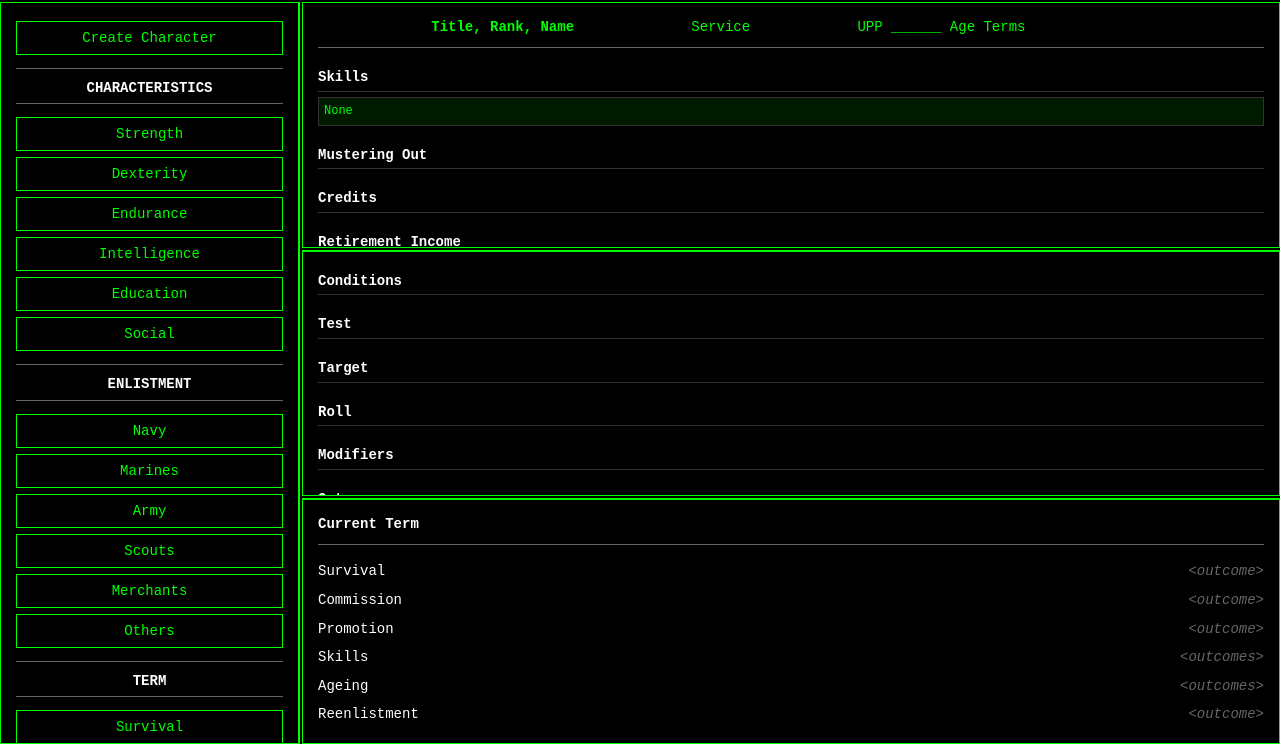
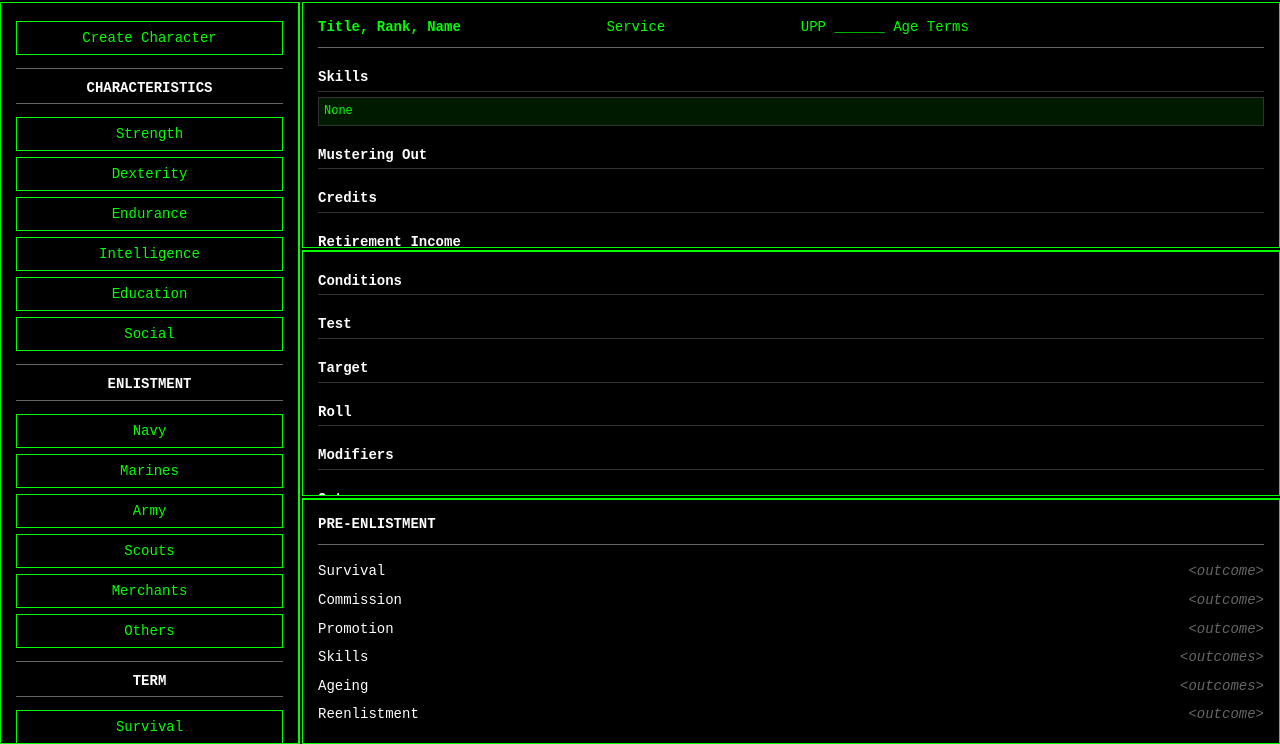
Before and after one commit to mg-open-apprentice/classic-traveller-character-generator-1985, a Flask app: page / in a window 1280 px wide. Shown: the part 56-800 px from the top of the page. Run offline with Flask 3, Linux system fonts and the light colour scheme.

Commit message:
Improve term report formatting and display consistency
- Update term panel to show dynamic titles (PRE-ENLISTMENT → CURRENT TERM X)
- Standardize all term outcomes to use consistent formatting patterns
- Add comma separation for skills and characteristic boosts
- Right-justify Commission, Skills, and Ageing outcomes
- Fix Commission display to remain visible after commissioning
- Update mustering out report with proper categorization
- Include characteristic increases in Skills display
- Improve ageing display with proper color coding
- Remove duplicate title elements

🤖 Generated with [Claude Code](https://claude.ai/code)

Co-Authored-By: Claude <noreply@anthropic.com>

```diff
--- a/static/script.js
+++ b/static/script.js
@@ -58,13 +58,16 @@ let remainingCharButtons = 6;
 document.getElementById('create-character-btn').onclick = function() {
     fetch('/api/create_character', {method: 'POST'})
         .then(res => res.json())
-        .then(data => {
+        .then(async data => {
             // Display the generated name as the third item in the top line
             document.getElementById('char-name').textContent = data.name;
             document.getElementById('char-age').textContent = 'Age: ' + data.age;
             document.getElementById('char-terms').textContent = 'Terms: ' + data.terms_served;
             document.getElementById('upp-string').textContent = data.upp || '______';
             document.getElementById('char-service').textContent = 'Service';
+
+            // Initialize character name display (no rank initially)
+            await updateCharacterNameWithRank(data.name);
 
             // Update term panel if character data is provided
             if (data.character) {
@@ -121,14 +124,14 @@ setupCharacteristicButton('education-btn', 'education');
 setupCharacteristicButton('social-btn', 'social');
 
 function setupEnlistmentButton(btnId, serviceName) {
-    document.getElementById(btnId).onclick = function() {
-        fetch('/api/enlist', {
+    document.getElementById(btnId).onclick = async function() {
+        try {
+            const res = await fetch('/api/enlist', {
                 method: 'POST',
                 headers: {'Content-Type': 'application/json'},
                 body: JSON.stringify({service: serviceName})
-        })
-        .then(res => res.json())
-        .then(data => {
+            });
+            const data = await res.json();
             // Hide all enlistment buttons
             document.getElementById('navy-btn').style.display = 'none';
             document.getElementById('marines-btn').style.display = 'none';
@@ -144,7 +147,7 @@ function setupEnlistmentButton(btnId, serviceName) {
                 document.getElementById('char-service').textContent = `${service} ${capitalizedOutcome}`;
 
                 const name = document.getElementById('char-name').textContent;
-                updateRankDisplay(0, '');
+                await updateRankDisplay(0);
 
                 // Populate the event-record middle panel
                 const result = data.enlistment_result;
@@ -173,7 +176,10 @@ function setupEnlistmentButton(btnId, serviceName) {
             } else {
                 alert(data.error || "Enlistment failed.");
             }
-        });
+        } catch (error) {
+            console.error('Error during enlistment:', error);
+            alert('Error during enlistment');
+        }
     };
 }
 
@@ -184,9 +190,17 @@ setupEnlistmentButton('scouts-btn', 'Scouts');
 setupEnlistmentButton('merchants-btn', 'Merchants');
 setupEnlistmentButton('others-btn', 'Others');
 
-function updateRankDisplay(rank, rankTitle) {
-    document.getElementById('char-rank').textContent = rankTitle ? rankTitle : '';
+async function updateRankDisplay(rank) {
+    const rankTitle = await getRankTitle();
     document.getElementById('char-rank-number').textContent = (rank && rank > 0) ? `Rank: ${rank}` : '';
+
+    // Also update character name with rank title
+    const charNameElement = document.getElementById('char-name');
+    const currentName = charNameElement.textContent;
+    // Extract just the character name (assume it's the last two words: FirstName LastName)
+    const nameParts = currentName.trim().split(/\s+/);
+    const baseName = nameParts.slice(-2).join(' '); // Get last two words
+    await updateCharacterNameWithRank(baseName);
 }
 
 // Add click handlers for demonstration purposes
@@ -326,7 +340,7 @@ document.getElementById('survival-btn').onclick = function() {
             // Update rank display if character has rank information
             if (data.character && data.character.rank !== undefined) {
                 const career = data.character.career || '';
-                updateRankDisplay(data.character.rank, getRankTitle(career, data.character.rank));
+                updateRankDisplay(data.character.rank);
             }
 
             // ADD: Update term panel with latest character data
@@ -384,7 +398,7 @@ document.getElementById('commission-btn').onclick = function() {
 
             // If commissioned, update rank display and show promotion button
             if (result.success && result.rank !== undefined) {
-                updateRankDisplay(result.rank, getRankTitle(result.career, result.rank));
+                updateRankDisplay(result.rank);
                 // Show promotion button
                 document.getElementById('promotion-btn').style.display = 'inline-block';
             }
@@ -409,7 +423,7 @@ document.getElementById('commission-btn').onclick = function() {
             // Update rank display if character has rank information
             if (data.character && data.character.rank !== undefined) {
                 const career = data.character.career || '';
-                updateRankDisplay(data.character.rank, getRankTitle(career, data.character.rank));
+                updateRankDisplay(data.character.rank);
             }
 
             // ADD: Update term panel with latest character data
@@ -427,15 +441,33 @@ document.getElementById('commission-btn').onclick = function() {
     });
 };
 
-// Helper to get rank title (you may want to adjust this mapping)
-function getRankTitle(career, rank) {
-    // Example mapping for Navy, expand as needed
-    const navyRanks = ["", "Ensign", "Lieutenant", "Lt Cmdr", "Commander", "Captain", "Admiral"];
-    if (career === "Navy" && rank >= 1 && rank < navyRanks.length) {
-        return navyRanks[rank];
-    }
-    // Add mappings for other careers as needed
+// Helper to get rank title from server
+async function getRankTitle() {
+    try {
+        const response = await fetch('/api/get_rank_title', {
+            method: 'POST',
+            headers: {'Content-Type': 'application/json'}
+        });
+        const data = await response.json();
+        if (data.success) {
+            return data.rank_title;
+        }
+    } catch (error) {
+        console.error('Error fetching rank title:', error);
+    }
     return "";
+}
+
+// Function to update character name display with rank title
+async function updateCharacterNameWithRank(characterName) {
+    const rankTitle = await getRankTitle();
+    const charNameElement = document.getElementById('char-name');
+
+    if (rankTitle && rankTitle.trim() !== '') {
+        charNameElement.textContent = `${rankTitle} ${characterName}`;
+    } else {
+        charNameElement.textContent = characterName;
+    }
 }
 
 document.getElementById('promotion-btn').onclick = function() {
@@ -476,7 +508,7 @@ document.getElementById('promotion-btn').onclick = function() {
 
             // If promoted, update rank display
             if (result.success && result.rank !== undefined) {
-                updateRankDisplay(result.rank, getRankTitle(result.career, result.rank));
+                updateRankDisplay(result.rank);
             }
 
             // Update skill eligibility counter if present
@@ -497,7 +529,7 @@ document.getElementById('promotion-btn').onclick = function() {
             // Update rank display if character has rank information
             if (data.character && data.character.rank !== undefined) {
                 const career = data.character.career || '';
-                updateRankDisplay(data.character.rank, getRankTitle(career, data.character.rank));
+                updateRankDisplay(data.character.rank);
             }
 
             // ADD: Update term panel with latest character data
@@ -581,7 +613,7 @@ function setupSkillButton(btnId, tableChoice) {
                 // Update rank display if character has rank information
                 if (data.character && data.character.rank !== undefined) {
                     const career = data.character.career || '';
-                    updateRankDisplay(data.character.rank, getRankTitle(career, data.character.rank));
+                    updateRankDisplay(data.character.rank);
                 }
             } else {
                 alert(data.error || 'Skill resolution failed.');
@@ -821,6 +853,13 @@ function updateTermPanel(character) {
         moEl.innerHTML = '';
     }
 
+    // Update the static term title regardless of which report is showing
+    const staticTitle = document.querySelector('.term-title');
+    if (staticTitle) {
+        const currentTerm = getCurrentTermNumber(character);
+        staticTitle.textContent = `CURRENT TERM ${currentTerm}`;
+    }
+
     // If mustering out, replace the term report with the mustering out report
     const termRecord = document.querySelector('.term-record');
     let moDiv = document.getElementById('mustering-out-summary');
@@ -835,31 +874,20 @@ function updateTermPanel(character) {
             moDiv.className = 'section';
             termRecord.appendChild(moDiv);
         }
-        // Format the mustering out report
+        // Format the mustering out report in four categories like term panel
         const mo = character.mustering_out_benefits;
-        let summary = `<strong>Mustering Out Results:</strong><br>`;
-        summary += `Cash: <span style="color:lime;">Cr${mo.cash ? mo.cash.toLocaleString() : 0}</span><br>`;
-        if (mo.items && mo.items.length > 0) {
-            summary += `Items: <span style="color:cyan;">${mo.items.join(', ')}</span><br>`;
-        }
-        if (mo.characteristic_boosts && Object.keys(mo.characteristic_boosts).length > 0) {
-            summary += `Stat Boosts: <span style="color:orange;">`;
-            summary += Object.entries(mo.characteristic_boosts).map(([stat, val]) => `${stat}+${val}`).join(', ');
-            summary += `</span><br>`;
-        }
-        if (mo.cash_roll_details && mo.cash_roll_details.length > 0) {
-            summary += `<em>Cash Rolls:</em> `;
-            summary += mo.cash_roll_details.map(r => r.total_roll).join(', ') + '<br>';
-        }
-        if (mo.benefit_roll_details && mo.benefit_roll_details.length > 0) {
-            summary += `<em>Benefit Rolls:</em> `;
-            summary += mo.benefit_roll_details.map(r => r.benefit).join(', ') + '<br>';
-        }
+        let summary = `<div class="term-title" style="color:#fff; font-weight:bold; border-bottom:1px solid #333; padding-bottom:3px; margin-bottom:10px;">MUSTERING OUT REPORT</div>`;
+        summary += `<div class="term-item"><span class="term-action">Benefits</span><span class="term-outcome"><span style="color:#00ffff; font-weight:bold;">${mo.items && mo.items.length > 0 ? mo.items.join(', ').toUpperCase() : 'NONE'}</span></span></div>`;
+        summary += `<div class="term-item"><span class="term-action">Personal</span><span class="term-outcome"><span style="color:#ff6600; font-weight:bold;">${mo.characteristic_boosts && Object.keys(mo.characteristic_boosts).length > 0 ? Object.entries(mo.characteristic_boosts).map(([stat, val]) => `${stat.toUpperCase()}+${val}`).join(', ') : 'NONE'}</span></span></div>`;
+        summary += `<div class="term-item"><span class="term-action">Cash</span><span class="term-outcome"><span style="color:#00ff00; font-weight:bold;">CR${mo.cash ? mo.cash.toLocaleString() : 0}</span></span></div>`;
+        summary += `<div class="term-item"><span class="term-action">Retirement Pay</span><span class="term-outcome"><span style="color:#ffff00; font-weight:bold;">${mo.retirement_pay ? `CR${mo.retirement_pay.toLocaleString()}` : 'NONE'}</span></span></div>`;
         moDiv.innerHTML = summary;
         return;
     } else {
         // If not mustered out, remove the mustering out summary if present
         if (moDiv) moDiv.remove();
+
+        // Title is already updated in updateCharacterDisplay function
     }
 
     // Update term outcomes in bottom panel (only if not mustered out)
@@ -903,6 +931,11 @@ function updateSkillsDisplay(character) {
     }
 }
 
+// Helper function to get current term number
+function getCurrentTermNumber(character) {
+    return character.terms_served || 1; // Use actual terms_served, default to 1 if not set
+}
+
 // Improve the ageing display in the term outcomes
 function updateTermOutcomes(character) {
     // Get the current term number - show the LATEST term by default
@@ -911,11 +944,7 @@ function updateTermOutcomes(character) {
     // FIXED: Define targetTerm outside the if block to fix scope issue
     const targetTerm = currentTerm; // Show the latest term
 
-    // UPDATE: Show the term number in the header
-    const termTitle = document.querySelector('.term-title');
-    if (termTitle) {
-        termTitle.textContent = `Current Term (${currentTerm})`;
-    }
+    // Title is now updated earlier in updateCharacterDisplay function
 
     // ADD BACK: Initialize termEvents object
     const termEvents = {
@@ -970,7 +999,7 @@ function updateTermOutcomes(character) {
                 termEvents.commission = event;
             } else if (event.event_type === 'promotion_check') {
                 termEvents.promotion = event;
-            } else if (event.event_type === 'skill_resolution' && event.result_type === 'skill_gain') {
+            } else if (event.event_type === 'skill_resolution' && (event.result_type === 'skill_gain' || event.result_type === 'characteristic_increase')) {
                 termEvents.skills.push(event);
             } else if (event.event_type === 'ageing_check') {
                 termEvents.ageing = event;
@@ -1024,14 +1053,9 @@ function updateTermOutcomes(character) {
     // Update the term outcomes in the LOWER PANEL
     updateLowerPanelOutcome('Survival', termEvents.survival);
 
-    // Only show Commission if character is not already commissioned
-    if (!isCommissioned) {
+    // Always show Commission like Survival and Promotion
     showLowerPanelOutcome('Commission');
     updateLowerPanelOutcome('Commission', termEvents.commission);
-    } else {
-        // Hide the Commission line if character is already commissioned
-        hideLowerPanelOutcome('Commission');
-    }
 
     updateLowerPanelOutcome('Promotion', termEvents.promotion);
     updateLowerPanelOutcome('Skills', termEvents.skills);
@@ -1083,13 +1107,13 @@ function updateLowerPanelOutcome(actionName, event) {
             content += ` <span style="color:#00ffff;">[+${event.modifier}]</span>`;
         }
     } else if (actionName === 'Commission') {
-        if (event.success) {
-            content = `<span style="color:#00ff00; font-weight:bold;">COMMISSIONED</span>`;
-            if (event.rank !== undefined) {
+        const outcome = event.success ? 'commissioned' : 'failed';
+        let color = event.success ? '#00ff00' : '#ff0000';
+
+        content = `<span style="color:${color}; font-weight:bold;">${outcome.toUpperCase()}</span>`;
+
+        if (event.success && event.rank !== undefined) {
             content += ` <span style="color:#00ffff;">(Rank ${event.rank})</span>`;
-            }
-        } else {
-            content = `<span style="color:#ff0000; font-weight:bold;">FAILED</span>`;
         }
 
         // Show roll details
@@ -1100,13 +1124,13 @@ function updateLowerPanelOutcome(actionName, event) {
             content += ` <span style="color:#00ffff;">[+${event.modifier}]</span>`;
         }
     } else if (actionName === 'Promotion') {
-        if (event.success) {
-            content = `<span style="color:#00ff00; font-weight:bold;">PROMOTED</span>`;
-            if (event.rank !== undefined) {
+        const outcome = event.success ? 'promoted' : 'failed';
+        let color = event.success ? '#00ff00' : '#ff0000';
+
+        content = `<span style="color:${color}; font-weight:bold;">${outcome.toUpperCase()}</span>`;
+
+        if (event.success && event.rank !== undefined) {
             content += ` <span style="color:#00ffff;">(Rank ${event.rank})</span>`;
-            }
-        } else {
-            content = `<span style="color:#ff0000; font-weight:bold;">FAILED</span>`;
         }
 
         // Show roll details
@@ -1118,51 +1142,55 @@ function updateLowerPanelOutcome(actionName, event) {
         }
     } else if (actionName === 'Skills') {
         if (Array.isArray(event) && event.length > 0) {
-            const skillNames = event.map(skill => skill.skill_gained || skill.result_type).filter(Boolean);
-            content = `<span style="color:#00ffff; font-weight:bold;">${skillNames.join(', ')}</span>`;
-
-            // Show roll details for each skill
-            event.forEach(skill => {
-                if (skill.roll !== undefined) {
-                    content += `<br><span style="color:#ffff00; font-size:0.9em;">${skill.skill_gained || skill.result_type}: (${skill.roll})</span>`;
-                }
-            });
-        } else {
-            content = `<span style="color:gray;">None</span>`;
+            const skillDisplays = event.map(skill => {
+                if (skill.result_type === 'characteristic_increase') {
+                    // Handle characteristic increases like "+1 EDU"
+                    const charName = skill.skill_gained || `${skill.characteristic.charAt(0).toUpperCase() + skill.characteristic.slice(1).toLowerCase()} +1`;
+                    return charName;
+                } else {
+                    // Handle regular skills
+                    const skillName = skill.skill_gained || skill.result_type;
+                    const levelGain = skill.level_gain || '+1';
+                    return `${skillName} ${levelGain}`;
+                }
+            }).filter(Boolean);
+            const outcome = skillDisplays.join(', ');
+            let color = '#00ffff'; // Cyan for skills gained
+
+            content = `<span style="color:${color}; font-weight:bold;">${outcome}</span>`;
+        } else {
+            const outcome = 'none this term';
+            let color = 'gray';
+            content = `<span style="color:${color}; font-weight:bold;">${outcome.toUpperCase()}</span>`;
         }
     } else if (actionName === 'Ageing') {
         if (event.age_increase !== undefined) {
-            content = `<span style="color:#ffff00; font-weight:bold;">Age ${event.previous_age}→${event.current_age}</span>`;
-
             if (event.ageing_effects && event.ageing_effects.length > 0) {
-                content += `<br><span style="color:#ff6600;">${event.ageing_effects.join(', ')}</span>`;
-            } else {
-                content += `<br><span style="color:#00ff00;">No effects</span>`;
-            }
-
-            // Show ageing roll details if available
-            if (event.roll !== undefined && event.target !== undefined) {
-                content += `<br><span style="color:#ffff00;">Ageing roll: (${event.roll}/${event.target})</span>`;
-            }
-        } else {
-            content = `<span style="color:#00ff00;">No effects</span>`;
+                const effects = event.ageing_effects.join(', ');
+                content = `<span style="color:#ff6600; font-weight:bold;">${effects.toUpperCase()}</span> <span style="color:#ffff00; font-weight:bold;">AGE ${event.current_age}</span>`;
+            } else {
+                content = `<span style="color:#00ff00; font-weight:bold;">NO EFFECTS</span> <span style="color:#ffff00; font-weight:bold;">AGE ${event.current_age}</span>`;
+            }
+        } else {
+            const outcome = 'no effects';
+            let color = '#00ff00'; // Lime green
+            content = `<span style="color:${color}; font-weight:bold;">${outcome.toUpperCase()}</span>`;
         }
     } else if (actionName === 'Reenlistment') {
-        if (event.continue_career) {
-            content = `<span style="color:#00ff00; font-weight:bold;">REENLISTED</span>`;
-        } else {
-            const outcome = event.outcome || 'unknown';
-            let color = '#ff6600'; // Orange
-            if (outcome === 'discharged') color = '#ff0000'; // Red
+        const outcome = event.continue_career ? 'reenlisted' : (event.outcome || 'unknown');
+        let color = 'gray';
+        if (outcome === 'reenlisted') color = '#00ff00'; // Bright green
         else if (outcome === 'retired') color = '#ff6600'; // Orange
-            else if (outcome === 'medical_discharge') color = '#ff0000'; // Red
+        else if (outcome === 'discharged' || outcome === 'medical_discharge') color = '#ff0000'; // Red
 
         content = `<span style="color:${color}; font-weight:bold;">${outcome.toUpperCase()}</span>`;
-        }
 
         // Show roll details
         if (event.roll !== undefined && event.target !== undefined) {
             content += ` <span style="color:#ffff00;">(${event.roll}/${event.target})</span>`;
+        }
+        if (event.modifier !== undefined && event.modifier !== 0) {
+            content += ` <span style="color:#00ffff;">[+${event.modifier}]</span>`;
         }
     }
 
@@ -1312,17 +1340,18 @@ function updateTermItem(itemName, event, ageingDetailsByTerm = null) {
         }
     } else if (itemName === 'Skills') {
         if (Array.isArray(event) && event.length > 0) {
+            // Only show skills gained in this specific term, not all career skills
             const skillNames = event.map(skill => skill.skill_gained || skill.result_type).filter(Boolean);
             content += `<span style="color:#00ffff; font-weight:bold;">${skillNames.join(', ')}</span>`;
 
-            // Show roll details for each skill
+            // Show roll details for each skill gained this term
             event.forEach(skill => {
                 if (skill.roll !== undefined) {
                     content += `<br><span style="color:#ffff00; font-size:0.9em;">${skill.skill_gained || skill.result_type}: (${skill.roll})</span>`;
                 }
             });
         } else {
-            content = `<span style="color:gray;">None</span>`;
+            content += `<span style="color:gray;">None this term</span>`;
         }
     } else if (itemName === 'Ageing') {
         if (event.age_increase !== undefined) {
--- a/templates/index.html
+++ b/templates/index.html
@@ -88,7 +88,6 @@
             <div class="character-record" id="character-record">
                 <div class="character-header">
                     <div class="character-name-line">
-                        <span id="char-rank" style="margin-right: 6px;"></span>
                         <span class="title-rank-name" id="char-name">Title, Rank, Name</span>
                         <span id="char-service" style="margin-left: 10px;">Service</span>
                         <span class="upp-profile" style="font-family:'Courier New',monospace;">
@@ -164,7 +163,7 @@
                 <!-- Current Term Layout -->
                 <div class="term-display">
                     <div class="term-header">
-                        <div class="term-title">Current Term</div>
+                        <div class="term-title">PRE-ENLISTMENT</div>
                     </div>
 
                     <div class="term-section">
@@ -172,7 +171,7 @@
                             <span class="term-action">Survival</span>
                             <span class="term-outcome">&lt;outcome&gt;</span>
                         </div>
-                        <div class="term-item">
+                        <div class="term-item commission-item">
                             <span class="term-action">Commission</span>
                             <span class="term-outcome">&lt;outcome&gt;</span>
                         </div>
@@ -180,11 +179,11 @@
                             <span class="term-action">Promotion</span>
                             <span class="term-outcome">&lt;outcome&gt;</span>
                         </div>
-                        <div class="term-item">
+                        <div class="term-item skills-item">
                             <span class="term-action">Skills</span>
                             <span class="term-outcome">&lt;outcomes&gt;</span>
                         </div>
-                        <div class="term-item">
+                        <div class="term-item ageing-item">
                             <span class="term-action">Ageing</span>
                             <span class="term-outcome">&lt;outcomes&gt;</span>
                         </div>
```
Also changed, not shown: static/style.css (+33 -0 lines). Lines whose indentation alone changed are shown as unchanged.
